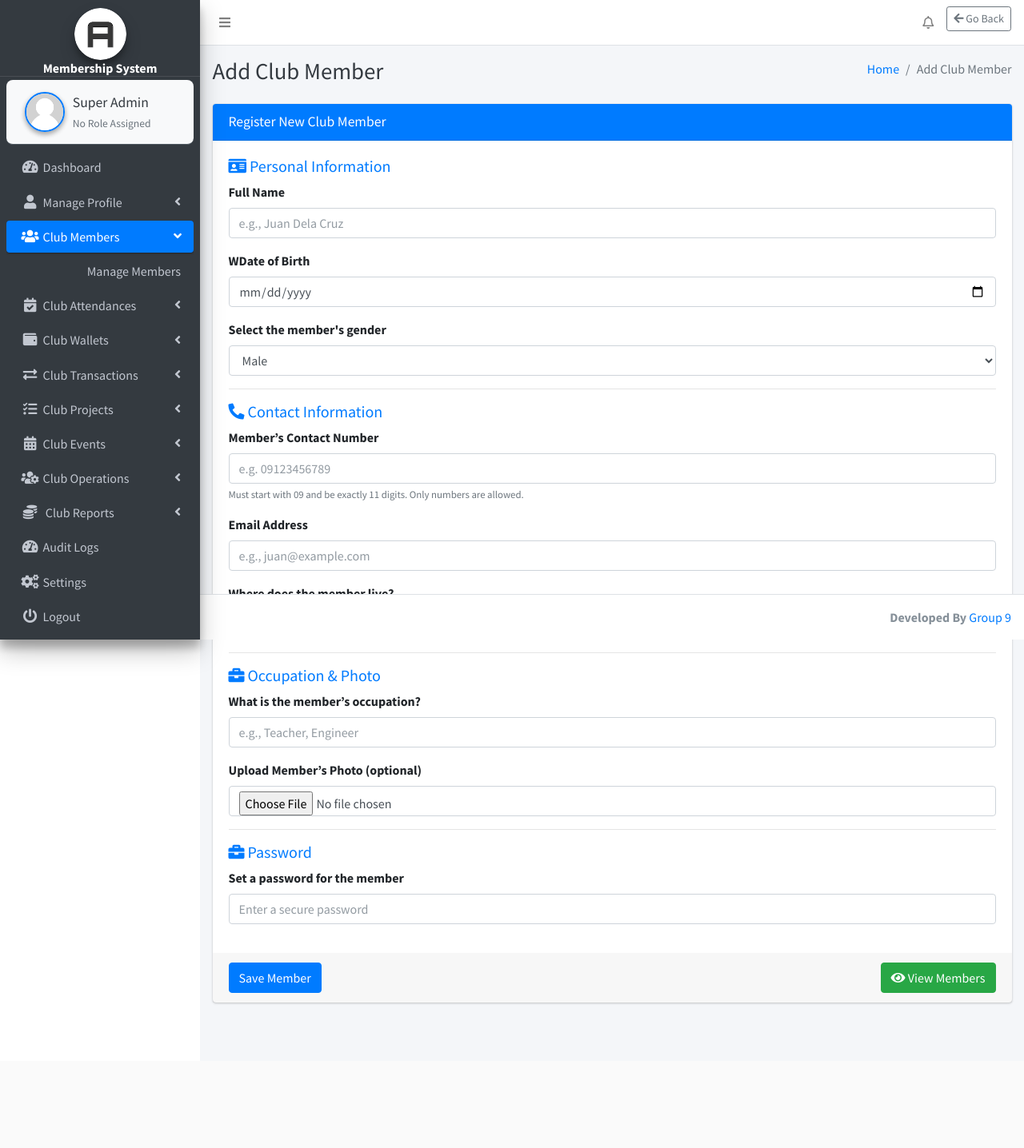
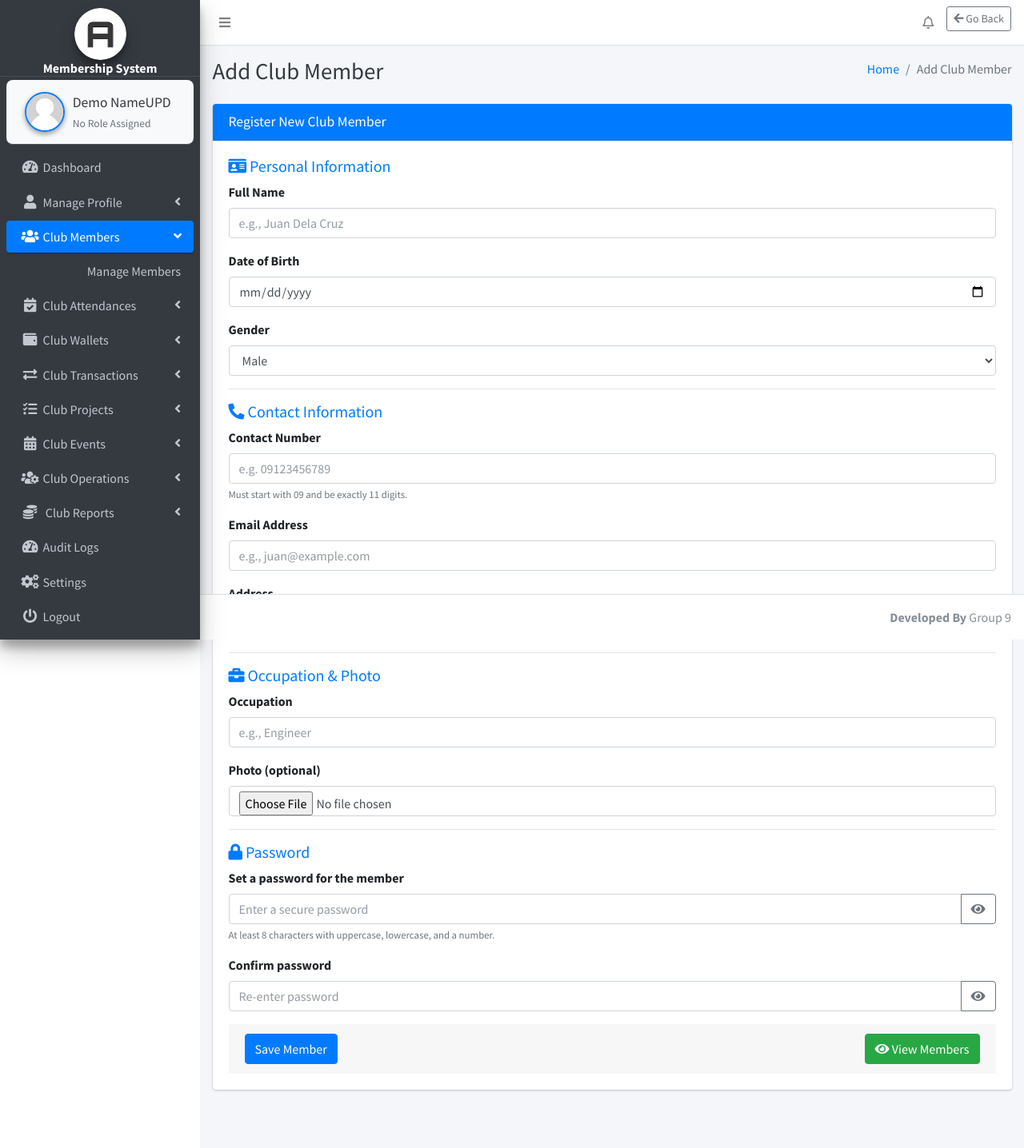
Before and after one commit to onesymon/rotary, a PHP site: page /webpages/club-members/add-member/add_member.php in a window 1280 px wide. Shown: the whole page at 80% size. Before the commit the page ends 1257 px from the top, so only its background shows below. Run offline with PHP 8.4, Linux system fonts and the light colour scheme; a user stored in the database is signed in; data comes from the database, SQL or seed files in the repository; data that the repository does not hold is empty.

Commit message:
dami ko binago

```diff
--- a/webpages/club-members/add-member/add_member.php
+++ b/webpages/club-members/add-member/add_member.php
@@ -23,7 +23,6 @@
     $address = $_POST['address'];
     $occupation = $_POST['occupation'];
     $password = $_POST['password'];
-    $hashedPassword = password_hash($password, PASSWORD_DEFAULT);
     $membershipNumber = 'CA-' . str_pad(mt_rand(1, 999999), 6, '0', STR_PAD_LEFT);
 
     $dobDate = new DateTime($dob);
@@ -32,13 +31,29 @@
 
     if ($age < 18) {
         $response['message'] = 'You must be at least 18 years old.';
+    } elseif (!preg_match('/^(?=.*[a-z])(?=.*[A-Z])(?=.*\d).{8,}$/', $password)) {
+        $response['message'] = 'Password must be at least 8 characters and include uppercase, lowercase, and a number.';
     } else {
+        $hashedPassword = password_hash($password, PASSWORD_DEFAULT);
         $uniquePhotoName = 'default.jpg';
+
         if (!empty($_FILES['photo']['name'])) {
             $uploadedPhoto = $_FILES['photo'];
             $uniquePhotoName = generateUniqueFileName($uploadedPhoto['name']);
             move_uploaded_file($uploadedPhoto['tmp_name'], 'uploads/member_photos/' . $uniquePhotoName);
         }
+// Check if email already exists
+$checkEmailQuery = "SELECT id FROM members WHERE email = ?";
+$stmt = $conn->prepare($checkEmailQuery);
+$stmt->bind_param("s", $email);
+$stmt->execute();
+$stmt->store_result();
+
+if ($stmt->num_rows > 0) {
+    $response['message'] = 'This email address is already registered. Please use a different one.';
+    $stmt->close();
+} else {
+    $stmt->close();
 
         $insertQuery = "INSERT INTO members (fullname, dob, gender, contact_number, email, address, occupation, membership_number, photo, password, created_at)
                         VALUES ('$fullname', '$dob', '$gender', '$contactNumber', '$email', '$address', '$occupation',
@@ -52,18 +67,16 @@
         }
     }
 }
+}
 ?>
 
 <?php include('../../../includes/header.php'); ?>
-
 <body class="hold-transition sidebar-mini layout-fixed layout-navbar-fixed layout-footer-fixed">
 <div class="wrapper">
 <?php include('../../../includes/nav.php'); ?>
 <?php include('../../../includes/sidebar.php'); ?>
-
 <div class="content-wrapper">
 <?php include('../../../includes/page_title.php'); ?>
-
 <section class="content">
 <div class="container-fluid">
 <div class="row">
@@ -83,7 +96,6 @@
 </div>
 <?php endif; ?>
 
-                        <!-- Client-side validation alert -->
 <div id="clientValidationAlert" class="alert alert-danger alert-dismissible" style="display: none;">
     <button type="button" class="close" data-dismiss="alert" aria-hidden="true">&times;</button>
     <h5><i class="icon fas fa-ban"></i> Error</h5>
@@ -91,26 +103,22 @@
 </div>
 
 <div class="card card-primary">
-                            <div class="card-header">
-                                <h3 class="card-title">Register New Club Member</h3>
-                            </div>
-
+<div class="card-header"><h3 class="card-title">Register New Club Member</h3></div>
 <form id="editProfileForm" method="post" action="" enctype="multipart/form-data">
 <div class="card-body">
 
+<!-- Personal Info -->
 <h5 class="text-primary"><i class="fas fa-id-card"></i> Personal Information</h5>
 <div class="form-group">
     <label for="fullname">Full Name</label>
     <input type="text" class="form-control" id="fullname" name="fullname" placeholder="e.g., Juan Dela Cruz" required>
 </div>
-
 <div class="form-group">
-                                        <label for="dob">WDate of Birth</label>
+    <label for="dob">Date of Birth</label>
     <input type="date" class="form-control" id="dob" name="dob" required>
 </div>
-
 <div class="form-group">
-                                        <label for="gender">Select the member's gender</label>
+    <label for="gender">Gender</label>
     <select class="form-control" id="gender" name="gender" required>
         <option value="Male">Male</option>
         <option value="Female">Female</option>
@@ -120,57 +128,61 @@
 
 <hr>
 
-                                      <!-- CONTACT INFO -->
+<!-- Contact Info -->
 <h5 class="text-primary"><i class="fas fa-phone-alt"></i> Contact Information</h5>
-
 <div class="form-group">
-                                        <label for="contactNumber">Member’s Contact Number</label>
-                                        <input type="tel"
-                                            class="form-control"
-                                            id="contactNumber"
-                                            name="contactNumber"
-                                            placeholder="e.g. 09123456789"
-                                            pattern="^09\d{9}$"
-                                            maxlength="11"
-                                            inputmode="numeric"
-                                            oninput="this.value = this.value.replace(/[^0-9]/g, '')"
-
-                                            required>
-                                        <small class="form-text text-muted">Must start with 09 and be exactly 11 digits. Only numbers are allowed.</small>
+    <label for="contactNumber">Contact Number</label>
+    <input type="tel" class="form-control" id="contactNumber" name="contactNumber" placeholder="e.g. 09123456789" pattern="^09\d{9}$" maxlength="11" inputmode="numeric" oninput="this.value = this.value.replace(/[^0-9]/g, '')" required>
+    <small class="form-text text-muted">Must start with 09 and be exactly 11 digits.</small>
 </div>
-
 <div class="form-group">
     <label for="email">Email Address</label>
     <input type="email" class="form-control" id="email" name="email" placeholder="e.g., juan@example.com" required>
 </div>
+<div class="form-group">
+    <label for="address">Address</label>
+    <input type="text" class="form-control" id="address" name="address" placeholder="e.g., 123 Main St" required>
+</div>
 
-                                    <div class="form-group">
-                                        <label for="address">Where does the member live?</label>
-                                        <input type="text" class="form-control" id="address" name="address" placeholder="e.g., 123 Main St, Lipa City" required>
-                                    </div>
 <hr>
 
-                                    <!-- JOB + PHOTO -->
+<!-- Occupation & Photo -->
 <h5 class="text-primary"><i class="fas fa-briefcase"></i> Occupation & Photo</h5>
-
 <div class="form-group">
-                                        <label for="occupation">What is the member’s occupation?</label>
-                                        <input type="text" class="form-control" id="occupation" name="occupation" placeholder="e.g., Teacher, Engineer" required>
+    <label for="occupation">Occupation</label>
+    <input type="text" class="form-control" id="occupation" name="occupation" placeholder="e.g., Engineer" required>
+</div>
+<div class="form-group">
+    <label for="photo">Photo (optional)</label>
+    <input type="file" class="form-control" id="photo" name="photo">
 </div>
 
-
-
-                                    <div class="form-group">
-                                        <label for="photo">Upload Member’s Photo (optional)</label>
-                                        <input type="file" class="form-control" id="photo" name="photo">
-                                    </div>
 <hr>
 
 <!-- PASSWORD SECTION -->
-                             <h5 class="text-primary"><i class="fas fa-briefcase"></i> Password</h5>
-                       <div class="form-group">
+<h5 class="text-primary"><i class="fas fa-lock"></i> Password</h5>
+<div class="form-group position-relative">
     <label for="password">Set a password for the member</label>
+    <div class="input-group">
         <input type="password" class="form-control" id="password" name="password" placeholder="Enter a secure password" required>
+        <div class="input-group-append">
+            <button class="btn btn-outline-secondary toggle-password" type="button" data-target="#password">
+                <i class="fas fa-eye"></i>
+            </button>
+        </div>
+    </div>
+    <small class="form-text text-muted">At least 8 characters with uppercase, lowercase, and a number.</small>
+</div>
+
+<div class="form-group position-relative">
+    <label for="confirmPassword">Confirm password</label>
+    <div class="input-group">
+        <input type="password" class="form-control" id="confirmPassword" placeholder="Re-enter password" required>
+        <div class="input-group-append">
+            <button class="btn btn-outline-secondary toggle-password" type="button" data-target="#confirmPassword">
+                <i class="fas fa-eye"></i>
+            </button>
+        </div>
     </div>
 </div>
 
@@ -184,21 +196,16 @@
 </form>
 </div>
 
-                    </div>
-                </div>
-            </div>
-        </section>
-    </div>
+</div></div></div></section></div>
 
 <footer class="main-footer">
     <div class="float-right d-none d-sm-inline-block">
-            <b>Developed By</b> <a href="https://codeastro.com/">Group 9</a>
+        <b>Developed By</b> Group 9
     </div>
 </footer>
 </div>
 
 <?php include('../../../includes/footer.php'); ?>
-
 <!-- Confirmation Modal -->
 <div class="modal fade" id="confirmModal" tabindex="-1" role="dialog" aria-labelledby="confirmModalLabel" aria-hidden="true">
   <div class="modal-dialog modal-dialog-centered" role="document">
@@ -220,18 +227,22 @@
   </div>
 </div>
 
-<!-- JavaScript Dependencies -->
-<script src="https://code.jquery.com/jquery-3.6.0.min.js"></script>
-<script src="https://cdn.jsdelivr.net/npm/bootstrap@4.6.2/dist/js/bootstrap.bundle.min.js"></script>
+<script>
+function isStrongPassword(password) {
+    return /^(?=.*[a-z])(?=.*[A-Z])(?=.*\d).{8,}$/.test(password);
+}
 
-<!-- Custom Scripts -->
-<script>
 function isAtLeast18YearsOld(dobValue) {
     const dob = new Date(dobValue);
     const today = new Date();
     const age = today.getFullYear() - dob.getFullYear();
     const month = today.getMonth() - dob.getMonth();
     return (age > 18 || (age === 18 && (month > 0 || (month === 0 && today.getDate() >= dob.getDate()))));
+}
+
+function isValidEmail(email) {
+    const emailPattern = /^[a-zA-Z0-9._%+-]+@[a-z0-9.-]+\.[a-z]{2,4}$/i;
+    return emailPattern.test(email);
 }
 
 function showClientValidationError(message) {
@@ -243,24 +254,50 @@
     const form = $('#editProfileForm');
 
     form.on('submit', function (e) {
+        $('#clientValidationAlert').hide();
+
         const dobValue = $('#dob').val();
         const contact = $('#contactNumber').val();
-            const phoneRegex = /^09\d{9}$/;
+        const email = $('#email').val();
+        const password = $('#password').val();
+        const confirmPassword = $('#confirmPassword').val();
 
-            $('#clientValidationAlert').hide();
-
+        // Age validation
         if (!isAtLeast18YearsOld(dobValue)) {
             e.preventDefault();
             showClientValidationError("You must be at least 18 years old.");
             return;
         }
 
-            if (!phoneRegex.test(contact)) {
+        // Contact number format
+        if (!/^09\d{9}$/.test(contact)) {
             e.preventDefault();
             showClientValidationError("Contact number must start with 09 and be exactly 11 digits.");
             return;
         }
 
+        // Email format
+        if (!isValidEmail(email)) {
+            e.preventDefault();
+            showClientValidationError("Please enter a valid email address.");
+            return;
+        }
+
+        // Password strength
+        if (!isStrongPassword(password)) {
+            e.preventDefault();
+            showClientValidationError("Password must be at least 8 characters and include uppercase, lowercase, and a number.");
+            return;
+        }
+
+        // Password match
+        if (password !== confirmPassword) {
+            e.preventDefault();
+            showClientValidationError("Passwords do not match.");
+            return;
+        }
+
+        // Show confirmation modal
         if (!form.data('confirmed')) {
             e.preventDefault();
             $('#confirmModal').modal('show');
@@ -271,8 +308,19 @@
         $('#confirmModal').modal('hide');
         $('#editProfileForm').data('confirmed', true).submit();
     });
+
+    // Toggle show/hide password
+    $('.toggle-password').on('click', function () {
+        const targetInput = $($(this).data('target'));
+        const icon = $(this).find('i');
+        const type = targetInput.attr('type') === 'password' ? 'text' : 'password';
+        targetInput.attr('type', type);
+        icon.toggleClass('fa-eye fa-eye-slash');
+    });
 });
 </script>
 
+
+
 </body>
 </html>
```
Also changed, not shown: webpages/club-members/manage-members/manage_members.php (+5 -6 lines), webpages/logout/login.php (+1 -26 lines). Lines whose indentation alone changed are shown as unchanged.
